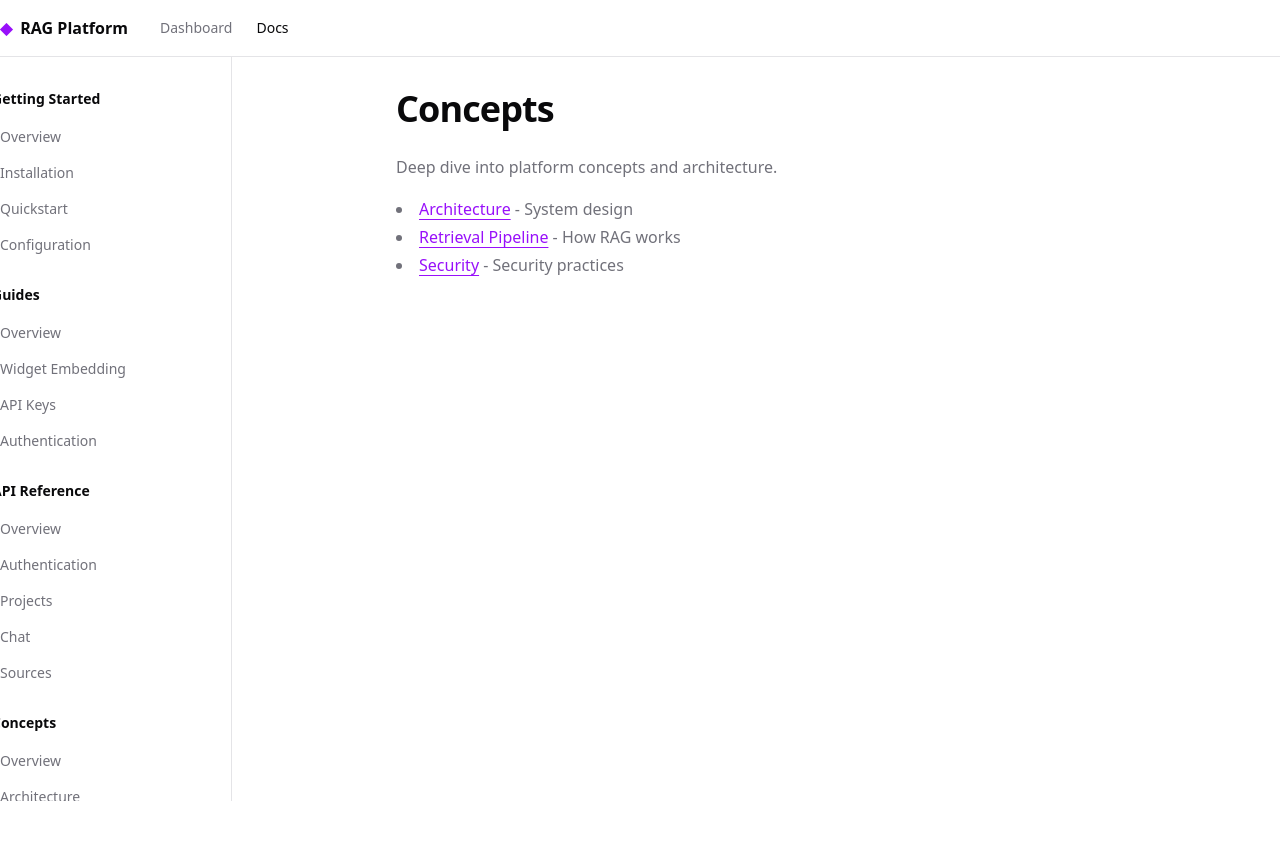
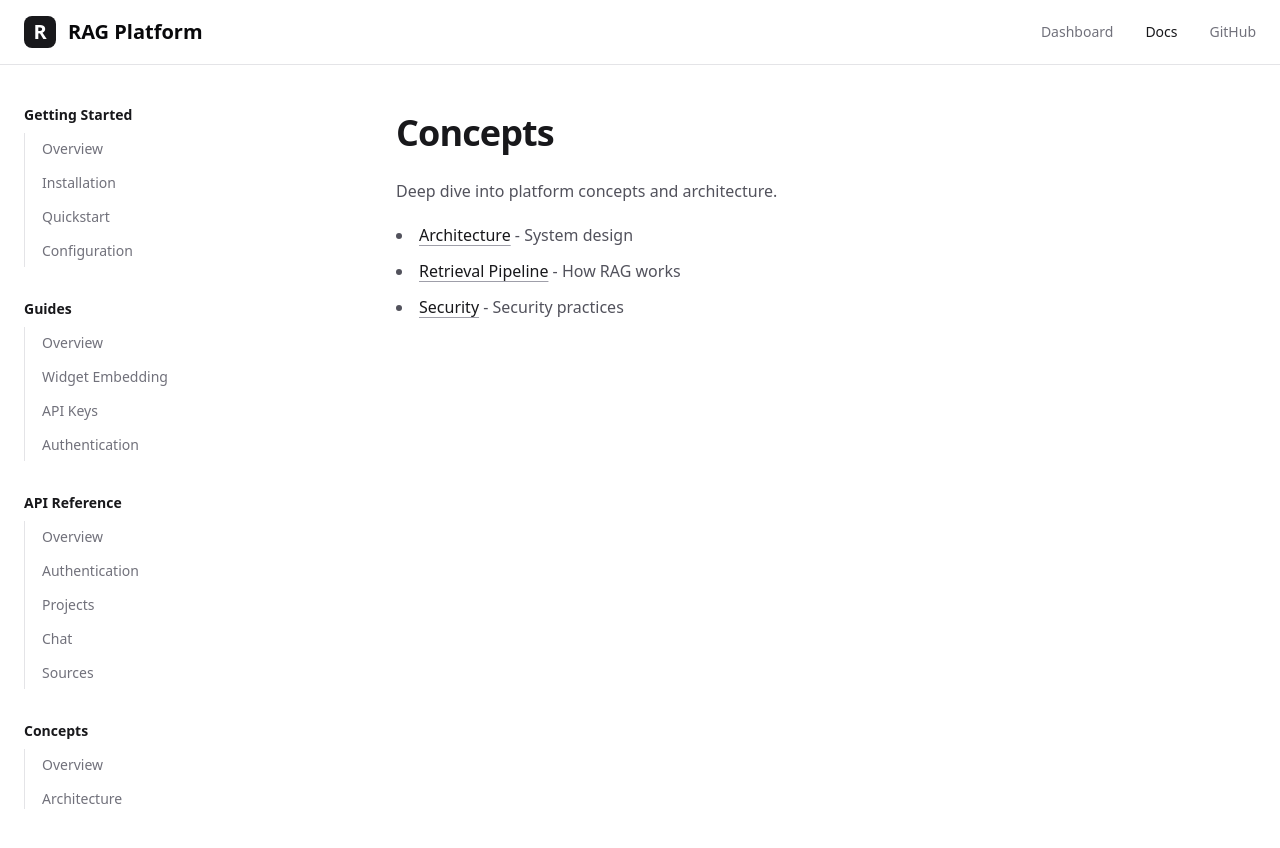
Before and after one commit to Pranav322/Assistant, a Next.js app in the folder frontend/: page /docs/concepts in a window 1280 px wide. Before the commit the page ends 801 px from the top, so only its background shows below. Built offline with nearby package versions, Linux system fonts and the light colour scheme.

Commit message:
docs(fix): better layout and clarity with colors

```diff
--- a/frontend/app/docs/layout.tsx
+++ b/frontend/app/docs/layout.tsx
@@ -1,5 +1,4 @@
 import Link from "next/link";
-import { cn } from "@/lib/utils";
 
 export default function DocsLayout({
   children,
@@ -40,52 +39,72 @@ export default function DocsLayout({
   };
 
   return (
-    <div className="min-h-screen bg-background">
-      {/* Top nav */}
+    <div className="min-h-screen bg-background flex flex-col">
+      {/* Top header */}
       <header className="sticky top-0 z-50 w-full border-b bg-background/95 backdrop-blur">
-        <div className="container flex h-14 items-center">
-          <Link href="/" className="flex items-center gap-2 font-semibold">
-            <span className="text-purple-600">◆</span>
-            RAG Platform
+        <div className="mx-auto max-w-7xl px-6 flex h-16 items-center">
+          <Link href="/" className="flex items-center gap-3 font-bold text-xl">
+            <span className="flex h-8 w-8 items-center justify-center rounded-lg bg-zinc-900 text-white">
+              R
+            </span>
+            <span className="hidden sm:inline">RAG Platform</span>
           </Link>
-          <nav className="ml-8 flex items-center gap-6 text-sm">
-            <Link href="/projects" className="text-muted-foreground hover:text-foreground">Dashboard</Link>
-            <Link href="/docs" className="text-foreground font-medium">Docs</Link>
+          <nav className="ml-auto flex items-center gap-8 text-sm font-medium">
+            <Link href="/projects" className="text-zinc-500 hover:text-zinc-900 dark:text-zinc-400 dark:hover:text-zinc-100 transition-colors">
+              Dashboard
+            </Link>
+            <Link href="/docs" className="text-zinc-900 dark:text-zinc-100">
+              Docs
+            </Link>
+            <a
+              href="https://github.com"
+              target="_blank"
+              rel="noreferrer"
+              className="text-zinc-500 hover:text-zinc-900 dark:text-zinc-400 dark:hover:text-zinc-100 transition-colors"
+            >
+              GitHub
+            </a>
           </nav>
         </div>
       </header>
 
-      <div className="container flex-1 items-start md:grid md:grid-cols-[220px_minmax(0,1fr)] md:gap-6 lg:grid-cols-[240px_minmax(0,1fr)] lg:gap-10">
-        {/* Sidebar */}
-        <aside className="fixed top-14 z-30 -ml-2 hidden h-[calc(100vh-3.5rem)] w-full shrink-0 md:sticky md:block overflow-y-auto border-r py-6 pr-6 lg:py-8">
-          <nav className="flex w-full flex-col gap-6">
+      <div className="flex-1">
+        <div className="mx-auto max-w-7xl px-6">
+          <div className="grid grid-cols-1 lg:grid-cols-[240px_1fr] gap-10 py-10">
+
+            {/* Sidebar - with more space from left */}
+            <aside className="hidden lg:block sticky top-20 h-[calc(100vh-6rem)] overflow-y-auto">
+              <nav className="flex flex-col gap-8 text-sm">
                 {Object.entries(navItems).map(([category, items]) => (
-              <div key={category}>
-                <h4 className="text-sm font-semibold mb-3 text-foreground">{category}</h4>
-                <ul className="flex flex-col gap-1">
+                  <div key={category} className="flex flex-col gap-2">
+                    <h4 className="font-semibold text-zinc-900 dark:text-zinc-100">
+                      {category}
+                    </h4>
+                    <div className="flex flex-col gap-0.5 border-l border-zinc-200 dark:border-zinc-800 pl-4">
                       {items.map((item) => (
-                    <li key={item.href}>
                         <Link
+                          key={item.href}
                           href={item.href}
-                        className="block text-sm text-muted-foreground hover:text-foreground hover:bg-muted rounded-md px-2 py-1.5 transition-colors"
+                          className="text-zinc-500 hover:text-zinc-900 dark:text-zinc-400 dark:hover:text-zinc-100 py-1.5 transition-colors -ml-[17px] pl-4 border-l-2 border-transparent hover:border-zinc-900 dark:hover:border-zinc-100"
                         >
                           {item.label}
                         </Link>
-                    </li>
                       ))}
-                </ul>
+                    </div>
                   </div>
                 ))}
               </nav>
             </aside>
 
-        {/* Main content - centered */}
-        <main className="relative py-6 lg:py-8 w-full">
+            {/* Main Content - Centered */}
+            <main className="min-w-0 lg:py-2">
               <div className="mx-auto max-w-3xl">
                 {children}
               </div>
             </main>
           </div>
         </div>
+      </div>
+    </div>
   );
 }
--- a/frontend/components/markdown.tsx
+++ b/frontend/components/markdown.tsx
@@ -16,44 +16,44 @@ export function Markdown({ children, className }: MarkdownProps) {
         remarkPlugins={[remarkGfm]}
         components={{
           h1: ({ children }) => (
-            <h1 className="text-4xl font-bold tracking-tight mb-6 text-foreground">{children}</h1>
+            <h1 className="text-4xl font-bold tracking-tight mb-6 text-zinc-900 dark:text-zinc-100">{children}</h1>
           ),
           h2: ({ children }) => (
-            <h2 className="text-2xl font-semibold tracking-tight mt-10 mb-4 text-foreground border-b pb-2">{children}</h2>
+            <h2 className="text-2xl font-semibold tracking-tight mt-10 mb-4 text-zinc-900 dark:text-zinc-100 border-b border-zinc-200 dark:border-zinc-800 pb-3">{children}</h2>
           ),
           h3: ({ children }) => (
-            <h3 className="text-xl font-semibold mt-8 mb-3 text-foreground">{children}</h3>
+            <h3 className="text-xl font-semibold mt-8 mb-3 text-zinc-900 dark:text-zinc-100">{children}</h3>
           ),
           p: ({ children }) => (
-            <p className="text-base leading-7 text-muted-foreground mb-4">{children}</p>
+            <p className="text-base leading-7 text-zinc-600 dark:text-zinc-400 mb-4">{children}</p>
           ),
           a: ({ href, children }) => (
-            <a href={href} className="text-purple-600 hover:text-purple-700 underline underline-offset-4">{children}</a>
+            <a href={href} className="text-zinc-900 dark:text-zinc-100 underline underline-offset-4 decoration-zinc-400 hover:decoration-zinc-900 dark:hover:decoration-zinc-100 transition-colors">{children}</a>
           ),
           ul: ({ children }) => (
-            <ul className="list-disc list-inside mb-4 space-y-1 text-muted-foreground">{children}</ul>
+            <ul className="list-disc list-inside mb-4 space-y-2 text-zinc-600 dark:text-zinc-400">{children}</ul>
           ),
           ol: ({ children }) => (
-            <ol className="list-decimal list-inside mb-4 space-y-1 text-muted-foreground">{children}</ol>
+            <ol className="list-decimal list-inside mb-4 space-y-2 text-zinc-600 dark:text-zinc-400">{children}</ol>
           ),
           li: ({ children }) => (
-            <li className="text-muted-foreground">{children}</li>
+            <li className="text-zinc-600 dark:text-zinc-400 leading-7">{children}</li>
           ),
           code: ({ className, children, ...props }) => {
             const isInline = !className;
             if (isInline) {
               return (
-                <code className="bg-muted px-1.5 py-0.5 rounded text-sm font-mono text-purple-600">{children}</code>
+                <code className="bg-zinc-100 dark:bg-zinc-800 px-1.5 py-0.5 rounded text-sm font-mono text-zinc-900 dark:text-zinc-100">{children}</code>
               );
             }
             return (
-              <code className={cn("block bg-zinc-900 text-zinc-100 p-4 rounded-lg overflow-x text-sm font-mono", className)} {...props}>
+              <code className={cn("block bg-zinc-900 dark:bg-zinc-950 text-zinc-100 dark:text-zinc-300 p-4 rounded-lg overflow-x text-sm font-mono", className)} {...props}>
                 {children}
               </code>
             );
           },
           pre: ({ children }) => (
-            <pre className="bg-zinc-900 text-zinc-100 p-4 rounded-lg overflow-x mb-6 text-sm font-mono">{children}</pre>
+            <pre className="bg-zinc-900 dark:bg-zinc-950 text-zinc-100 dark:text-zinc-300 p-4 rounded-lg overflow-x mb-6 text-sm font-mono">{children}</pre>
           ),
           table: ({ children }) => (
             <div className="overflow-x-auto mb-6">
@@ -61,20 +61,20 @@ export function Markdown({ children, className }: MarkdownProps) {
             </div>
           ),
           thead: ({ children }) => (
-            <thead className="bg-muted">{children}</thead>
+            <thead className="bg-zinc-50 dark:bg-zinc-900">{children}</thead>
           ),
           th: ({ children }) => (
-            <th className="border border-border px-4 py-2 text-left font-semibold text-foreground">{children}</th>
+            <th className="border border-zinc-200 dark:border-zinc-800 px-4 py-2 text-left font-semibold text-zinc-900 dark:text-zinc-100">{children}</th>
           ),
           td: ({ children }) => (
-            <td className="border border-border px-4 py-2 text-muted-foreground">{children}</td>
+            <td className="border border-zinc-200 dark:border-zinc-800 px-4 py-2 text-zinc-600 dark:text-zinc-400">{children}</td>
           ),
           blockquote: ({ children }) => (
-            <blockquote className="border-l-4 border-purple-500 pl-4 italic text-muted-foreground my-4">{children}</blockquote>
+            <blockquote className="border-l-4 border-zinc-300 dark:border-zinc-700 pl-4 py-1 italic text-zinc-600 dark:text-zinc-400 my-4">{children}</blockquote>
           ),
-          hr: () => <hr className="my-8 border-border" />,
+          hr: () => <hr className="my-8 border-zinc-200 dark:border-zinc-800" />,
           strong: ({ children }) => (
-            <strong className="font-semibold text-foreground">{children}</strong>
+            <strong className="font-semibold text-zinc-900 dark:text-zinc-100">{children}</strong>
           ),
         }}
       >
```
Lines whose indentation alone changed are shown as unchanged.
